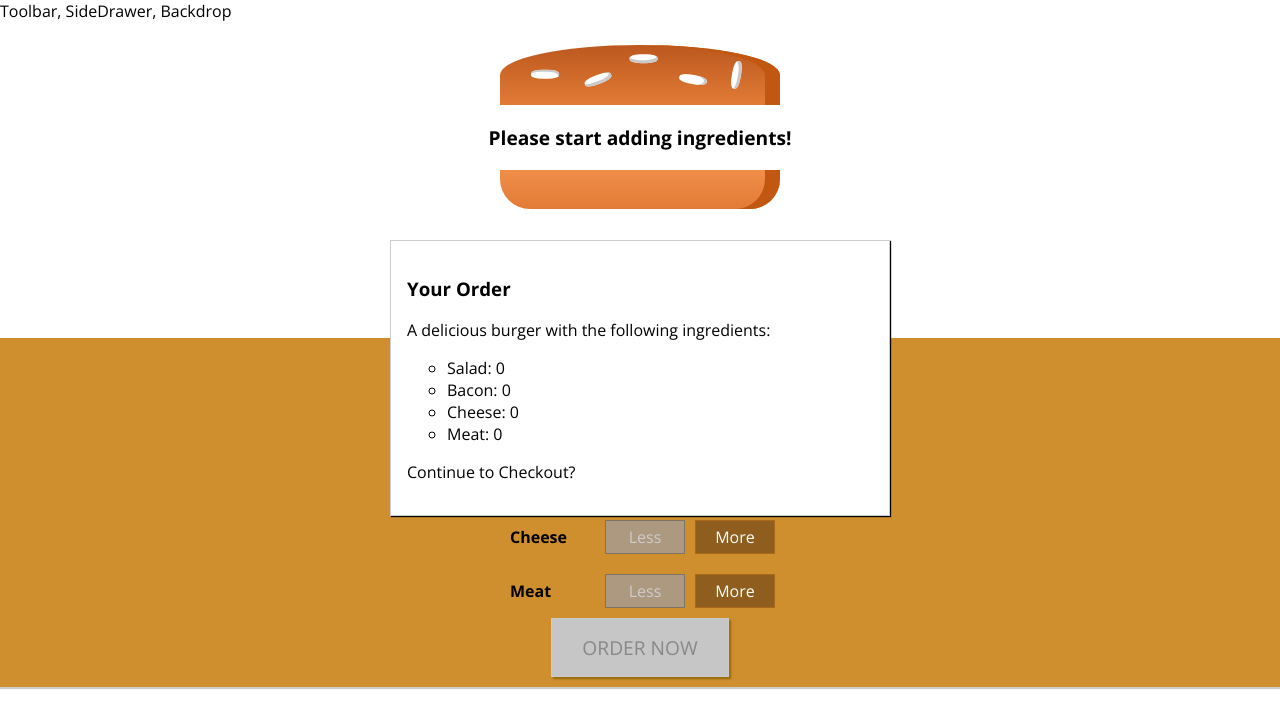
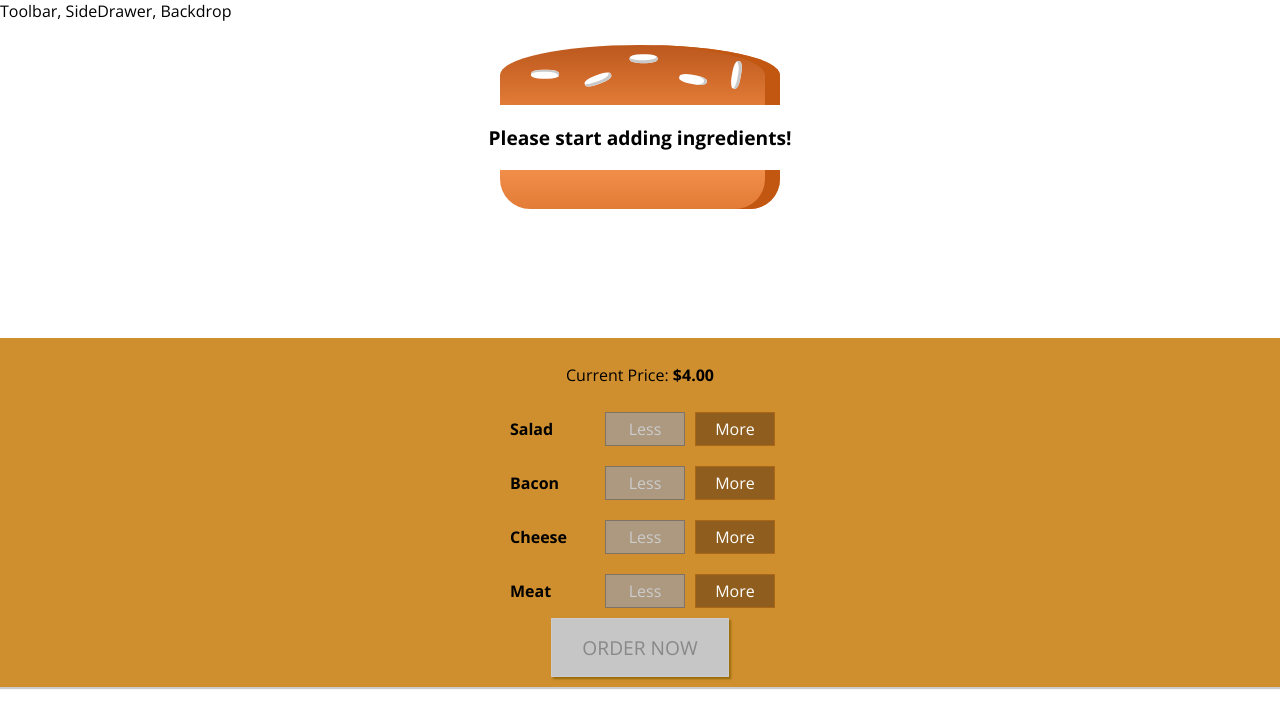
Before and after one commit to Ch-sriram/burger-builder, a React (Create React App) app: page / in a window 1280 px wide. Shown: the top 728 px of the page. Built offline with nearby package versions, Linux system fonts and the light colour scheme.

Commit message:
Showing/Hiding the Order Summary Modal

```diff
--- a/src/components/Burger/BuildControls/BuildControls.component.jsx
+++ b/src/components/Burger/BuildControls/BuildControls.component.jsx
@@ -27,7 +27,8 @@
       />
     ))}
     <OrderButton
-      disabled={!props.purchasable}>ORDER NOW</OrderButton>
+      disabled={!props.purchasable}
+      onClick={props.ordered}>ORDER NOW</OrderButton>
   </BuildControls>
 );
 
--- a/src/components/Burger/OrderSummary/OrderSummary.component.jsx
+++ b/src/components/Burger/OrderSummary/OrderSummary.component.jsx
@@ -17,9 +17,10 @@
 
   return (
     <Aux>
-      <h3>Your Order</h3>
+      <h3>Your Order Summary</h3>
       <p>A delicious burger with the following ingredients:</p>
       <UL>{ingredientSummary}</UL>
+      <h4>Price: ${props.price.toFixed(2)}</h4>
       <p>Continue to Checkout?</p>
     </Aux>
   );
--- a/src/components/UI/Modal/Modal.component.jsx
+++ b/src/components/UI/Modal/Modal.component.jsx
@@ -5,7 +5,10 @@
 import { Modal } from './Modal.styled';
 
 const modal = props => (
-  <Modal>
+  <Modal style={{
+    transform: props.show ? 'translateY(0)' : 'translateY(-100vh)',
+    opacity: props.show ? '1' : '0'
+  }}>
     {props.children}
   </Modal>
 );
--- a/src/containers/BurgerBuilder/BurgerBuilder.component.jsx
+++ b/src/containers/BurgerBuilder/BurgerBuilder.component.jsx
@@ -24,7 +24,8 @@
       meat: 0
     },
     totalPrice: 4,
-    purchasable: false
+    purchasable: false,
+    orderNow: false
   };
 
   updatePurchasableState() {
@@ -68,6 +69,10 @@
     }, () => {this.updatePurchasableState()});
   };
 
+  orderNowHandler = () => {
+    this.setState({ orderNow: true })
+  };
+
   render() {
     const disabledInfo = { ...this.state.ingredients };
     for (let key in disabledInfo) {
@@ -76,8 +81,11 @@
 
     return (
       <Aux>
-        <Modal>
-          <OrderSummary ingredients={this.state.ingredients} />
+        <Modal show={this.state.orderNow}>
+          <OrderSummary
+            ingredients={this.state.ingredients}
+            price={this.state.totalPrice}
+          />
         </Modal>
         <Burger ingredients={this.state.ingredients}/>
         <BuildControls
@@ -86,6 +94,7 @@
           disabled={disabledInfo}
           purchasable={this.state.purchasable}
           price={this.state.totalPrice}
+          ordered={this.orderNowHandler}
         />
       </Aux>
     );
```
Also changed, not shown: 1 other file (tests, documents, lock files or other folders).
